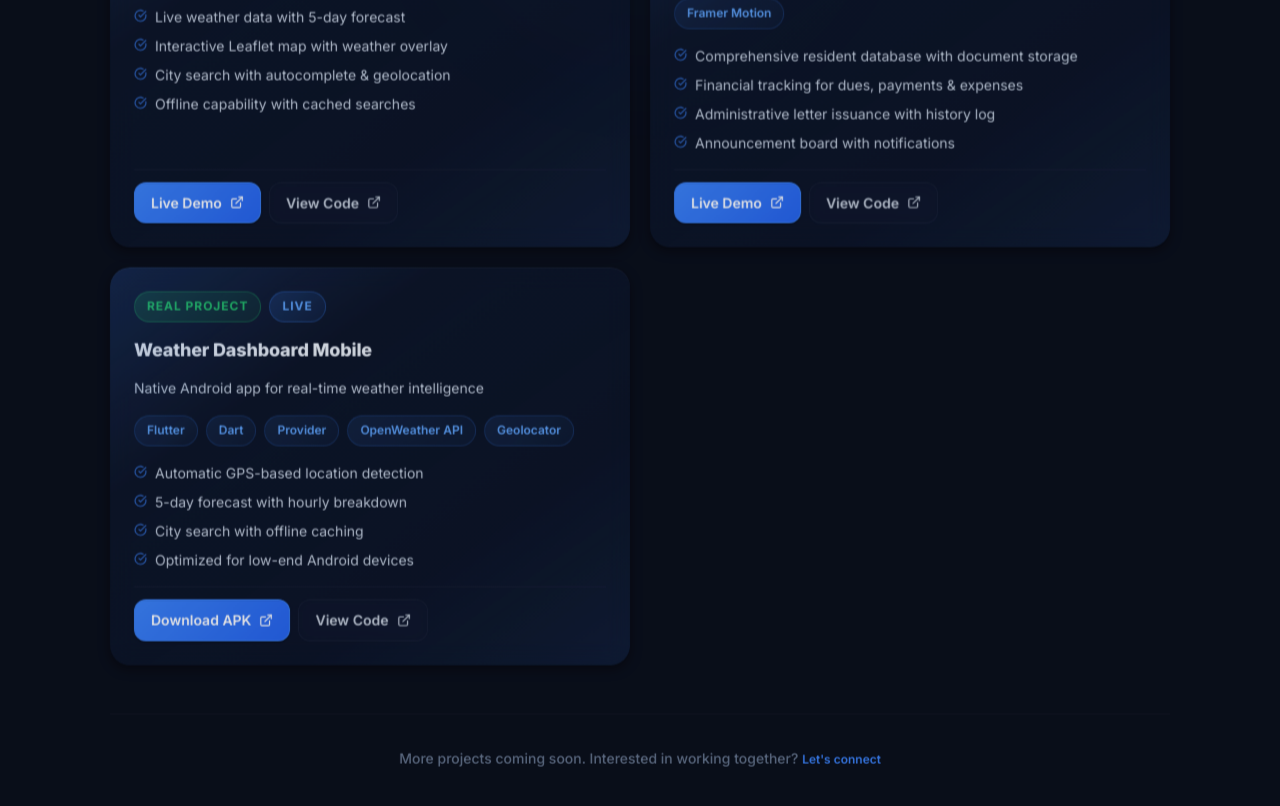
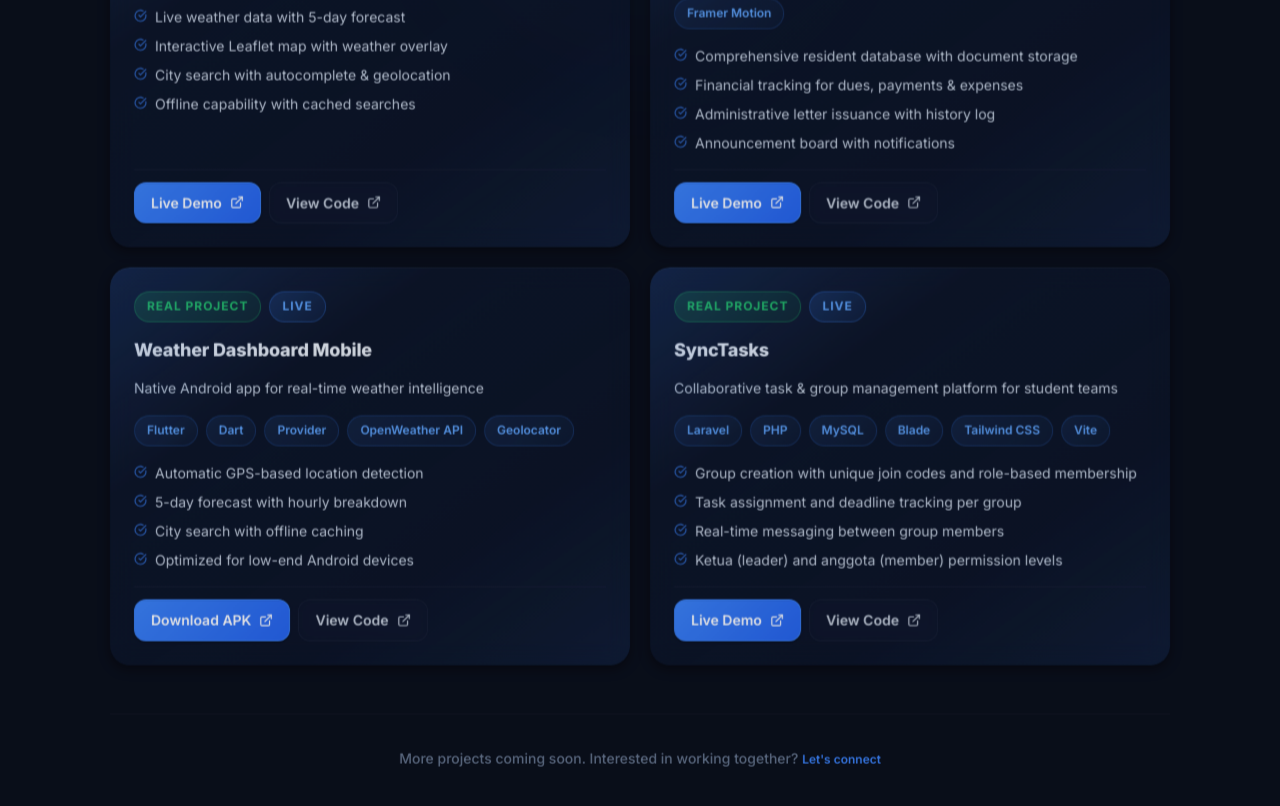
Before and after one commit to Rizzx-Lab/portfolio-fariz, a React (Vite) app: page / in a window 1280 px wide. Shown: the part 3308-4114 px from the top of the page. Built offline with nearby package versions, Linux system fonts and the light colour scheme.

Commit message:
add SyncTasks project to portfolio

```diff
--- a/src/components/Projects.jsx
+++ b/src/components/Projects.jsx
@@ -105,6 +105,25 @@ const projects = [
     links: {
       demo: "https://github.com/Rizzx-Lab/weather-dashboard-flutter/releases/download/v1.0.0/app-release.apk",
       code: "https://github.com/Rizzx-Lab/weather-dashboard-flutter"
+    }
+  },
+  {
+    id: 6,
+    title: "SyncTasks",
+    category: "fullstack",
+    status: "live",
+    isRealProject: true,
+    tagline: "Collaborative task & group management platform for student teams",
+    features: [
+      "Group creation with unique join codes and role-based membership",
+      "Task assignment and deadline tracking per group",
+      "Real-time messaging between group members",
+      "Ketua (leader) and anggota (member) permission levels",
+    ],
+    techStack: ["Laravel", "PHP", "MySQL", "Blade", "Tailwind CSS", "Vite"],
+    links: {
+      demo: "https://synctasks.rizzx.my.id",
+      code: "https://github.com/Rizzx-Lab/SyncTasks"
     }
   }
 ]
```
